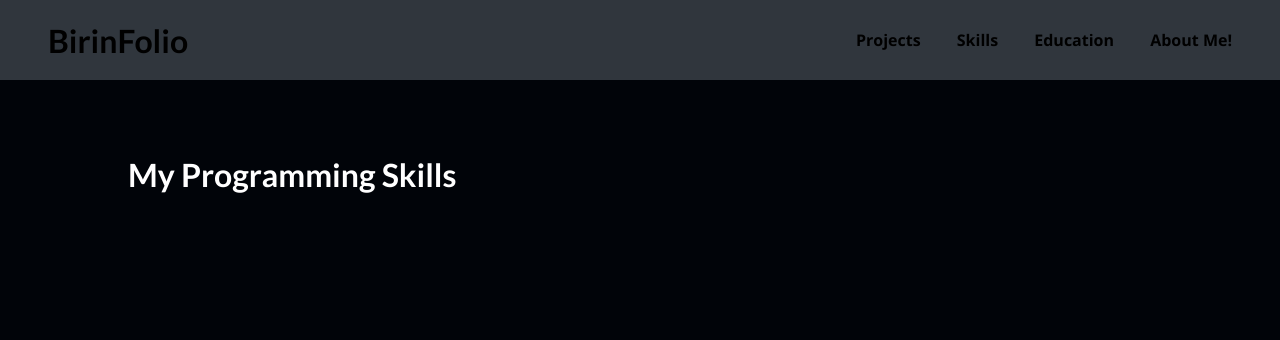
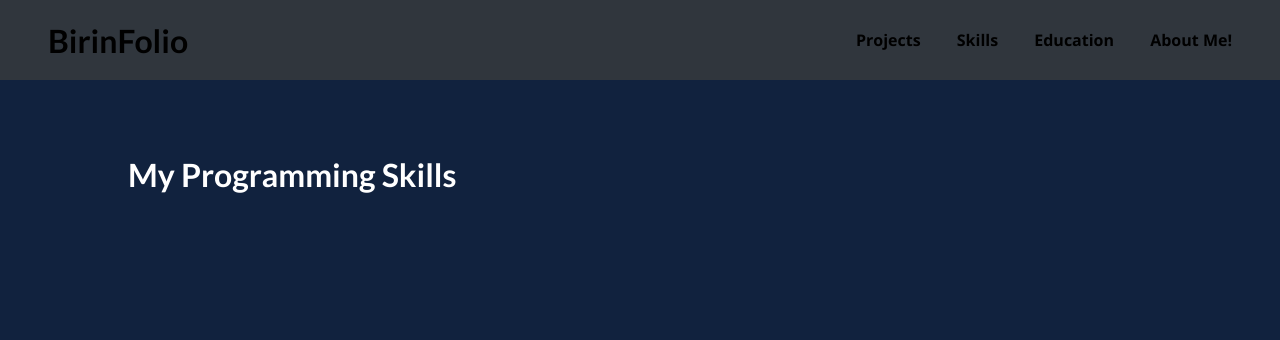
Before and after one commit to Birinnnn/BirinFolio, a Django app: page /skills in a window 1280 px wide. Shown: the top 340 px of the page. Run offline with Django 4.2, Linux system fonts and the light colour scheme; data that the repository does not hold is empty.

Commit message:
Color changes

```diff
--- a/static/app.css
+++ b/static/app.css
@@ -16,7 +16,7 @@ body {
     margin: 0;
     padding: 0;
     width: 100vw;
-    background: #010409;
+    background: #11223e;
 }
 
 h1,
```
